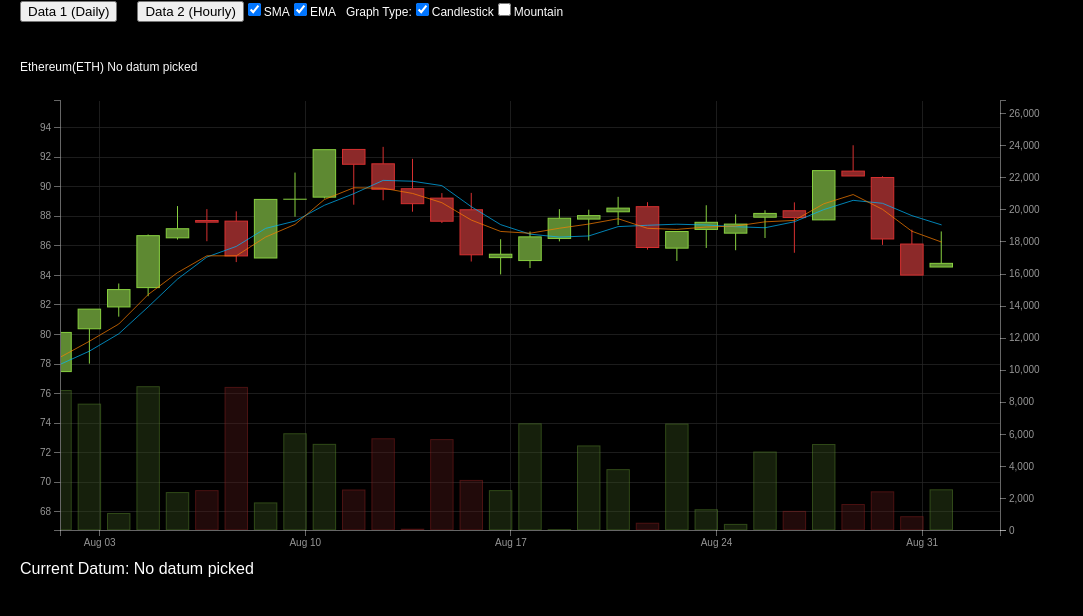
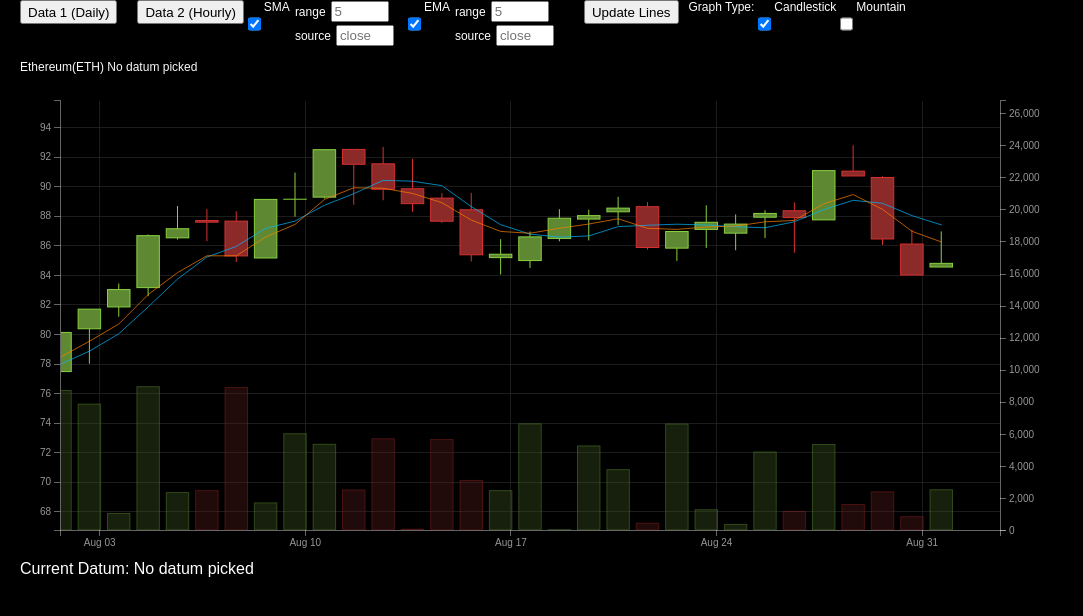
Before and after one commit to FinBook/D3-React-OHLC-Example, a React (Create React App) app: page / in a window 1280 px wide. Shown: the top 616 px of the page, without its empty margins (0-1083 px from the left). Built offline with nearby package versions, Linux system fonts and the light colour scheme.

Commit message:
Add SMA/EMA parameter input

```diff
--- a/src/App.jsx
+++ b/src/App.jsx
@@ -5,7 +5,7 @@ import D3chart from "./D3chart";
 import "./App.css";
 import mockdata from "./d3Related/MockData.json";
 import mockdata1 from "./d3Related/MockData1.json";
-import mockdata2 from "./d3Related/MockData2.json";
+//import mockdata2 from "./d3Related/MockData2.json";
 
 class App extends Component {
 	constructor(props) {
@@ -18,7 +18,11 @@ class App extends Component {
 			currentdata: null,
 			showSMA: true,
 			showEMA: true,
-			mainLineType: "candlestick"
+			mainLineType: "candlestick",
+			rangeSMA: 5,
+			sourceSMA: "close",
+			rangeEMA: 5,
+			sourceEMA: "close"
 		};
 	}
 
@@ -36,12 +40,18 @@ class App extends Component {
 			currentdata: null
 		});
 	};
-	handleClick3 = () => {
+	handleLine = () => {
+		let inputrangeSMA = this.refs.range_SMA,
+			inputsourceSMA = this.refs.source_SMA,
+			inputrangeEMA = this.refs.range_EMA,
+			inputsourceEMA = this.refs.source_EMA;
 		this.setState({
-			zoom: 2,
-			data: mockdata2,
-			currentdata: null
-		});
+			rangeSMA: inputrangeSMA.value || 5,
+			sourceSMA: inputsourceSMA.value || "close",
+			rangeEMA: inputrangeEMA.value || 5,
+			sourceEMA: inputsourceEMA.value || "close"
+		})
+
 	};
 
 	pickedDatum = d => {
@@ -72,13 +82,20 @@ class App extends Component {
 
 
 	render() {
-		const {data, currentdata, zoom, showSMA, showEMA, mainLineType} = this.state;
+		const {data, currentdata, zoom, showSMA, showEMA, mainLineType, rangeSMA, sourceSMA, rangeEMA, sourceEMA} = this.state;
 		let date;
 		let format = d3.timeFormat("%Y %b %d %H:%M");
+		let linePara = {
+			"rangeSMA": rangeSMA,
+			"sourceSMA": sourceSMA,
+			"rangeEMA": rangeEMA,
+			"sourceEMA": sourceEMA
+		}
 		let settings = {
 			"showSMA": showSMA,
 			"showEMA": showEMA,
-			"mainLineType": mainLineType
+			"mainLineType": mainLineType,
+			"linePara": linePara
 		}
 		date = currentdata ? format(new Date(Date.parse(currentdata.date))) : null;
 
@@ -89,7 +106,7 @@ class App extends Component {
 						return <span key={i}>{x.date + ' ['+ x.open + ', ' + x.close + ', ' + x.high + ', ' + x.low + "] "}</span>;
 					})}
 				</p>*/}
-				<div>
+				<div style={{display: "flex", flexDirection: "row"}}>
 					<button className="change-button" onClick={this.handleClick1}>Data 1 (Daily)</button>
 					<button className="change-button" onClick={this.handleClick2}>Data 2 (Hourly)</button>
 					<input
@@ -98,12 +115,45 @@ class App extends Component {
 						checked={showSMA}
 						onChange={this.handleShowSMA} />
 					<span style={{color: "white", fontSize: 12}}>SMA</span>
+					<ul className="line-settings">
+						<li>
+							<span>range</span>
+							<input
+								ref="range_SMA"
+								placeholder={rangeSMA}
+								style={{width: 50, marginLeft: 5}}/>
+						</li>
+						<li>
+							<span>source</span>
+							<input
+								ref="source_SMA"
+								placeholder={sourceSMA}
+								style={{width: 50, marginLeft: 5}}/>
+						</li>
+					</ul>
 					<input
 						name="showEMA"
 						type="checkbox"
 						checked={showEMA}
 						onChange={this.handleShowEMA} />
 					<span style={{color: "white", fontSize: 12}}>EMA</span>
+					<ul className="line-settings">
+						<li>
+							<span>range</span>
+							<input
+								ref="range_EMA"
+								placeholder={rangeEMA}
+								style={{width: 50, marginLeft: 5}}/>
+						</li>
+						<li>
+							<span>source</span>
+							<input
+								ref="source_EMA"
+								placeholder={sourceEMA}
+								style={{width: 50, marginLeft: 5}}/>
+						</li>
+					</ul>
+					<button className="change-button" onClick={this.handleLine}>Update Lines</button>
 					<span style={{color: "white", fontSize: 12, marginLeft: 10}}>Graph Type:</span>
 					<input
 						name="mainLineType"
--- a/src/D3chart.jsx
+++ b/src/D3chart.jsx
@@ -30,8 +30,9 @@ let drawMainChart = props => {
 	const {data, pickedDatum, zoomState, settings} = props;
 	let x, y, vy, new_x;
 	let xAxis, yAxis, yAxisV, xGrid, yGrid;
-	let data_SMA = lineCalculation.calSMA(data, 5, "close");
-	let data_EMA = lineCalculation.calEMA(data, 5, "close");
+	let data_SMA = lineCalculation.calSMA(data, parseInt(settings.linePara.rangeSMA, 10), settings.linePara.sourceSMA);
+	let data_EMA = lineCalculation.calEMA(data, parseInt(settings.linePara.rangeEMA, 10), settings.linePara.sourceEMA);
+	//console.log(new Date().getTimezoneOffset())
 
 	//Zoom steps
 	let zoomStep, zoomFormat, zoomFormatTips;
@@ -441,7 +442,7 @@ let drawMainChart = props => {
 		.attr("y2", "100%");
 	gradient.append("stop")
 		.attr("offset", "0%")
-		.attr("style", "stop-color:rgba(0, 178, 255, 0.6); stop-opacity:0.6;");
+		.attr("style", "stop-color:rgba(0, 178, 255, 0.7); stop-opacity:0.7;");
 	gradient.append("stop")
 		.attr("offset", "75%")
 		.attr("style", "stop-color:rgba(255, 255, 255, 0); stop-opacity:0;");
@@ -553,6 +554,25 @@ let drawMainChart = props => {
 			hideXAxisTip();
 		});
 
+	//Mountain Line
+	chartdata
+		.append("path")
+		.attr("class", "line-mountain")
+		.datum(data)
+		.attr("d", lineMountain)
+		.attr("fill", 'none')
+		.attr("stroke", "white")
+		.attr("stroke-linejoin", "round")
+		.attr("stroke-linecap", "round")
+		.attr("stroke-width", 1);
+	chartdata
+		.append("path")
+		.attr("class", "line-mountain-area")
+		.datum(data)
+		.attr("d", lineMountainArea)
+		.attr("stroke", "none")
+		.attr("fill", "url(#svgGradient)");
+
 	//Volumn Bars
 	bars
 		.append("rect")
@@ -589,24 +609,7 @@ let drawMainChart = props => {
 		});
 
 
-	//Mountain Line
-	chartdata
-		.append("path")
-		.attr("class", "line-mountain")
-		.datum(data)
-		.attr("d", lineMountain)
-		.attr("fill", 'none')
-		.attr("stroke", "white")
-		.attr("stroke-linejoin", "round")
-		.attr("stroke-linecap", "round")
-		.attr("stroke-width", 1.5);
-	chartdata
-		.append("path")
-		.attr("class", "line-mountain-area")
-		.datum(data)
-		.attr("d", lineMountainArea)
-		.attr("stroke", "none")
-		.attr("fill", "url(#svgGradient)");
+
 
 	//SMA
 	chartdata
@@ -897,17 +900,19 @@ export default class D3chart extends React.Component {
 	}
 
 	shouldComponentUpdate(nextProps) {
-		console.log("props changed");
-		//redraw when data is changed
+
 		if (
 			nextProps.data &&
-			JSON.stringify(nextProps.data) !== JSON.stringify(this.props.data)
+			(JSON.stringify(nextProps.data) !== JSON.stringify(this.props.data) ||
+			JSON.stringify(nextProps.settings.linePara) !== JSON.stringify(this.props.settings.linePara))
 		) {
+			//redraw when data is changed
 			console.log("Redraw chart (New dataset)");
 			drawMainChart(nextProps);
 			return false;
 		}
 		if(JSON.stringify(nextProps.settings) !== JSON.stringify(this.props.settings)) {
+			//update when settings are changed
 			console.log("Update chart (New settings)");
 			updateMainChart(nextProps);
 			return false;
--- a/src/index.css
+++ b/src/index.css
@@ -12,6 +12,19 @@ body {
                                 supported by Chrome and Opera */
 }
 
+.change-button {
+  height: 24px;
+}
+
+.line-settings {
+  color: white;
+  font-size: 12px;
+  line-height: 24px;
+  list-style-type: none;
+  padding-left: 5px;
+  margin: 0;
+  margin-right: 10px;
+}
 .d3chart-container {
 	position: fixed;
 	top: 60px;
```
